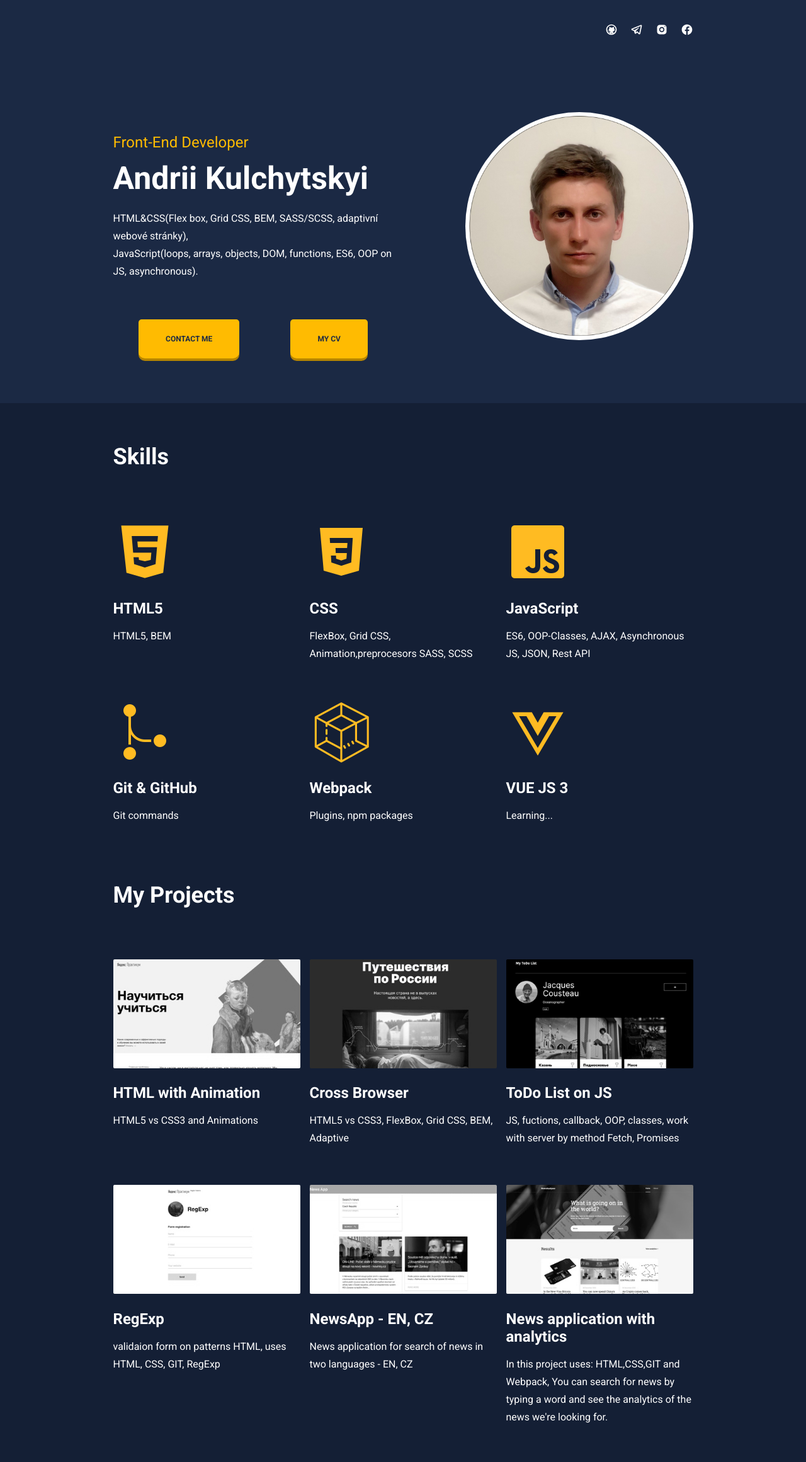
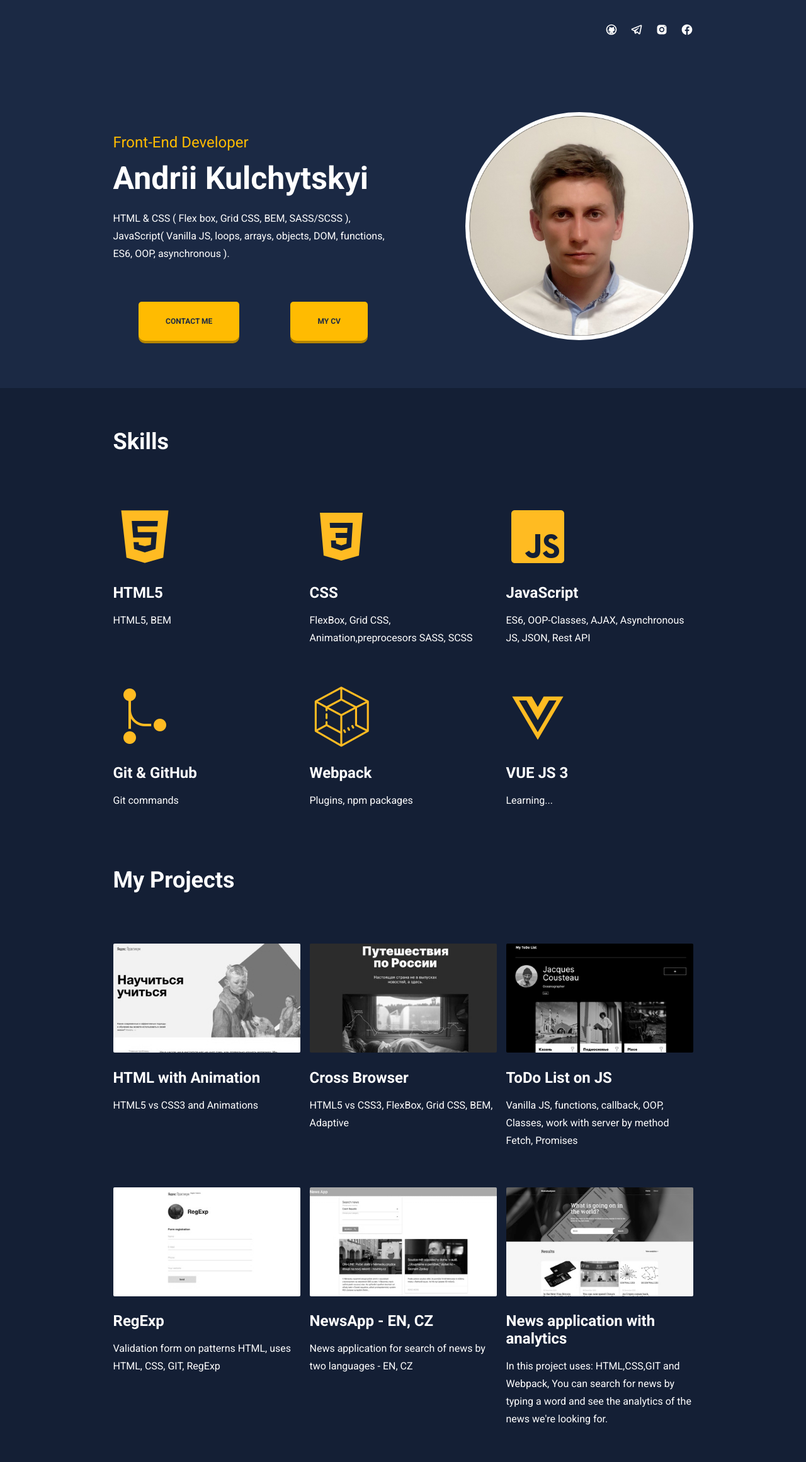
Before and after one commit to kulchaka/resume, a plain HTML site: page index.html in a window 1280 px wide. Shown: the top 2321 px of the page at 63% size. Drawn offline with Linux system fonts and the light colour scheme.

Commit message:
fixed some bugs

```diff
--- a/css/style.css
+++ b/css/style.css
@@ -516,9 +516,20 @@ a:hover {
   border-radius: 5px;
 }
 
+.footer__form-status {
+  color: #141f35;
+}
+
+
 @media screen and (max-width: 750px) {
   .footer__forms {
     margin: 0 auto;
+  }
+}
+
+@media screen and (max-width: 450px) {
+  .footer__forms {
+    min-width: 100%;
   }
 }
 
--- a/index.html
+++ b/index.html
@@ -14,9 +14,7 @@
   <body>
     <header class="header container">
       <div class="header__top">
-        <a href="#" class="header__link">
-          <!-- <img src="img/logo.png" alt="" class="header__logo" /> -->
-        </a>
+        <a href="#" class="header__link"> </a>
         <ul class="header__links links">
           <li class="header__soclinks soclinks">
             <a target="_blank" href="https://github.com/kulchaka">
@@ -45,10 +43,9 @@
           <h1 class="header__title">Front-End Developer</h1>
           <h2 class="header__subtitle">Andrii Kulchytskyi</h2>
           <p class="header__about">
-            HTML&CSS(Flex box, Grid CSS, BEM, SASS/SCSS, adaptivní webové
-            stránky),<br />
-            JavaScript(loops, arrays, objects, DOM, functions, ES6, OOP on JS,
-            asynchronous).
+            HTML & CSS ( Flex box, Grid CSS, BEM, SASS/SCSS ),<br />
+            JavaScript( Vanilla JS, loops, arrays, objects, DOM, functions, ES6,
+            OOP, asynchronous ).
           </p>
           <div class="header__buttons">
             <div class="header__btn">
@@ -160,8 +157,8 @@
             <img src="img/projects/JS.jpg" alt="" class="projects__imgg" />
             <h4 class="projects__dcr-title">ToDo List on JS</h4>
             <p class="projects__text">
-              JS, fuctions, callback, OOP, classes, work with server by method
-              Fetch, Promises
+              Vanilla JS, functions, callback, OOP, Classes, work with server by
+              method Fetch, Promises
             </p>
           </a>
           <a
@@ -172,7 +169,7 @@
             <img src="img/projects/RegExp.jpg" alt="" class="projects__imgg" />
             <h4 class="projects__dcr-title">RegExp</h4>
             <p class="projects__text">
-              validaion form on patterns HTML, uses HTML, CSS, GIT, RegExp
+              Validation form on patterns HTML, uses HTML, CSS, GIT, RegExp
             </p>
           </a>
           <a
@@ -187,7 +184,7 @@
             />
             <h4 class="projects__dcr-title">NewsApp - EN, CZ</h4>
             <p class="projects__text">
-              News application for search of news in two languages - EN, CZ
+              News application for search of news by two languages - EN, CZ
             </p>
           </a>
           <a
```
